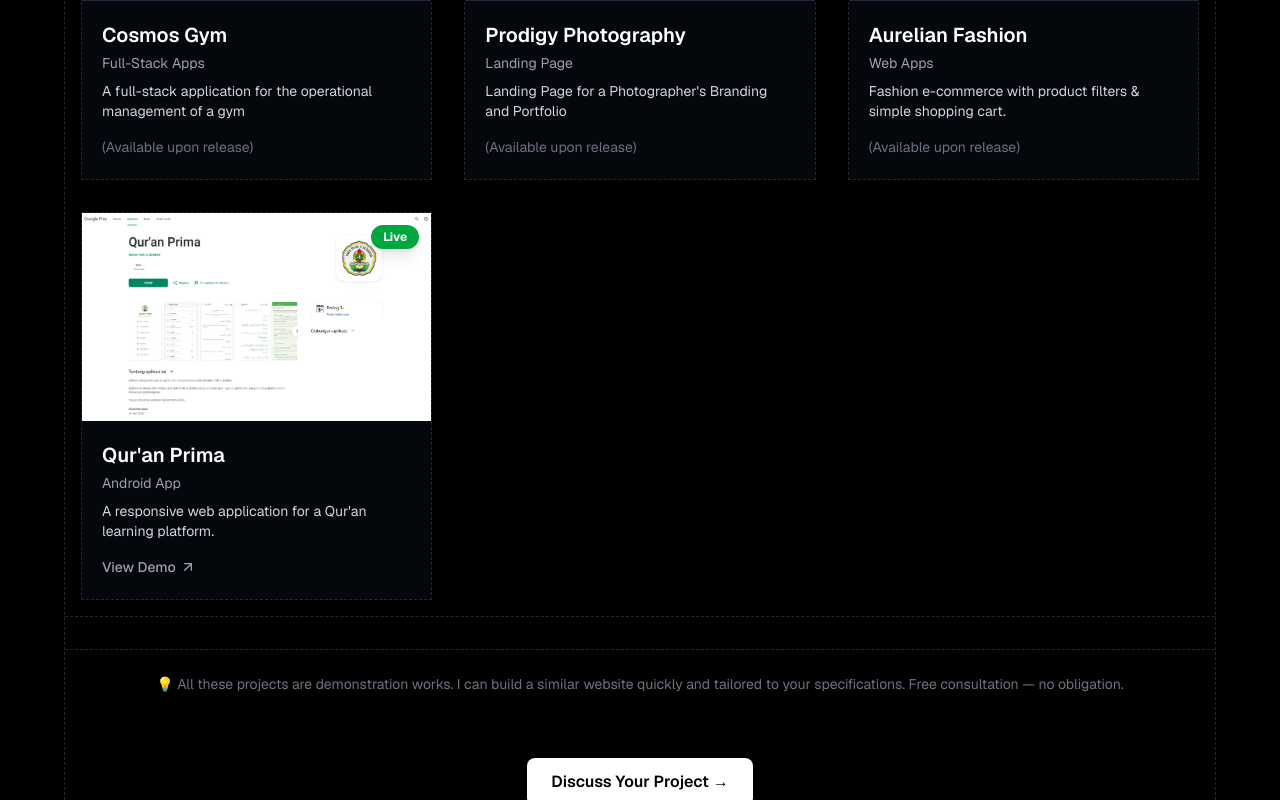
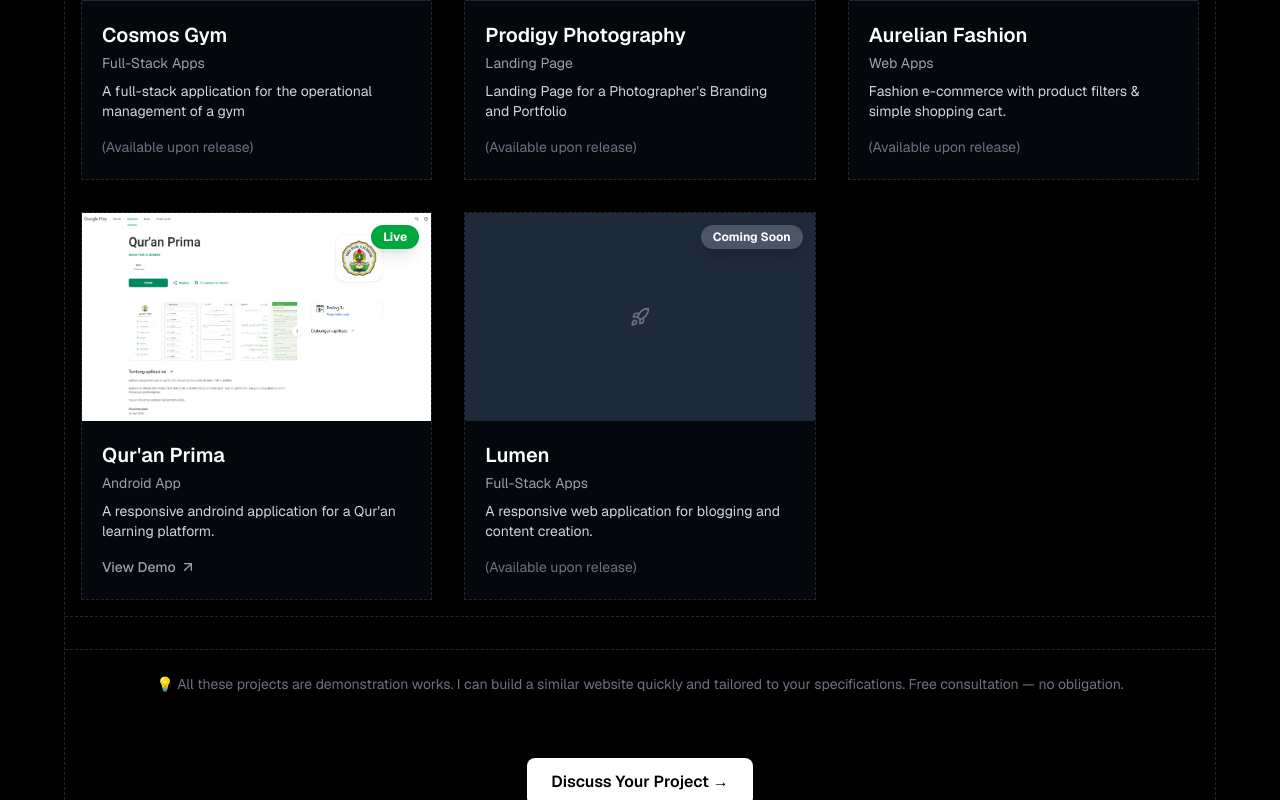
Before and after one commit to Fizora/fizora, a Next.js app: page /projects in a window 1280 px wide. Shown: the part 1692-2492 px from the top of the page. Built offline with nearby package versions, Linux system fonts and the light colour scheme.

Commit message:
add new project and adjust information

```diff
--- a/src/app/globals.css
+++ b/src/app/globals.css
@@ -126,7 +126,6 @@
     width: 100%;
     height: auto;
     /* Smooth scroll for better UX */
-    scroll-behavior: smooth;
   }
   body {
     @apply bg-background text-foreground;
--- a/src/app/my-cv/page.tsx
+++ /dev/null
@@ -1,11 +0,0 @@
-import Navbar from "@/components/Navbar";
-
-export default function MyCv() {
-  return (
-    <>
-      <main className="bg-black">
-        <Navbar />
-      </main>
-    </>
-  );
-}
--- a/src/app/projects/page.tsx
+++ b/src/app/projects/page.tsx
@@ -115,7 +115,7 @@ const allProjects = [
     id: 8,
     title: "Prodigy Photography",
     category: "Landing Page",
-    status: "Coming Soon",
+    status: "On Going",
     description: "Landing Page for a Photographer's Branding and Portfolio",
     img: "",
     link: "#",
@@ -135,9 +135,20 @@ const allProjects = [
     title: "Qur'an Prima",
     category: "Android App",
     status: "Live",
-    description: "A responsive web application for a Qur'an learning platform.",
+    description:
+      "A responsive androind application for a Qur'an learning platform.",
     img: "/quran-prima.png",
     link: "https://play.google.com/store/apps/details?id=id.sch.smkpgri5.quranprima",
+  },
+  {
+    id: 11,
+    title: "Lumen",
+    category: "Full-Stack Apps",
+    status: "Coming Soon",
+    description:
+      "A responsive web application for blogging and content creation.",
+    img: "",
+    link: "https://lumen.vercel.app",
   },
 ];
 
```
